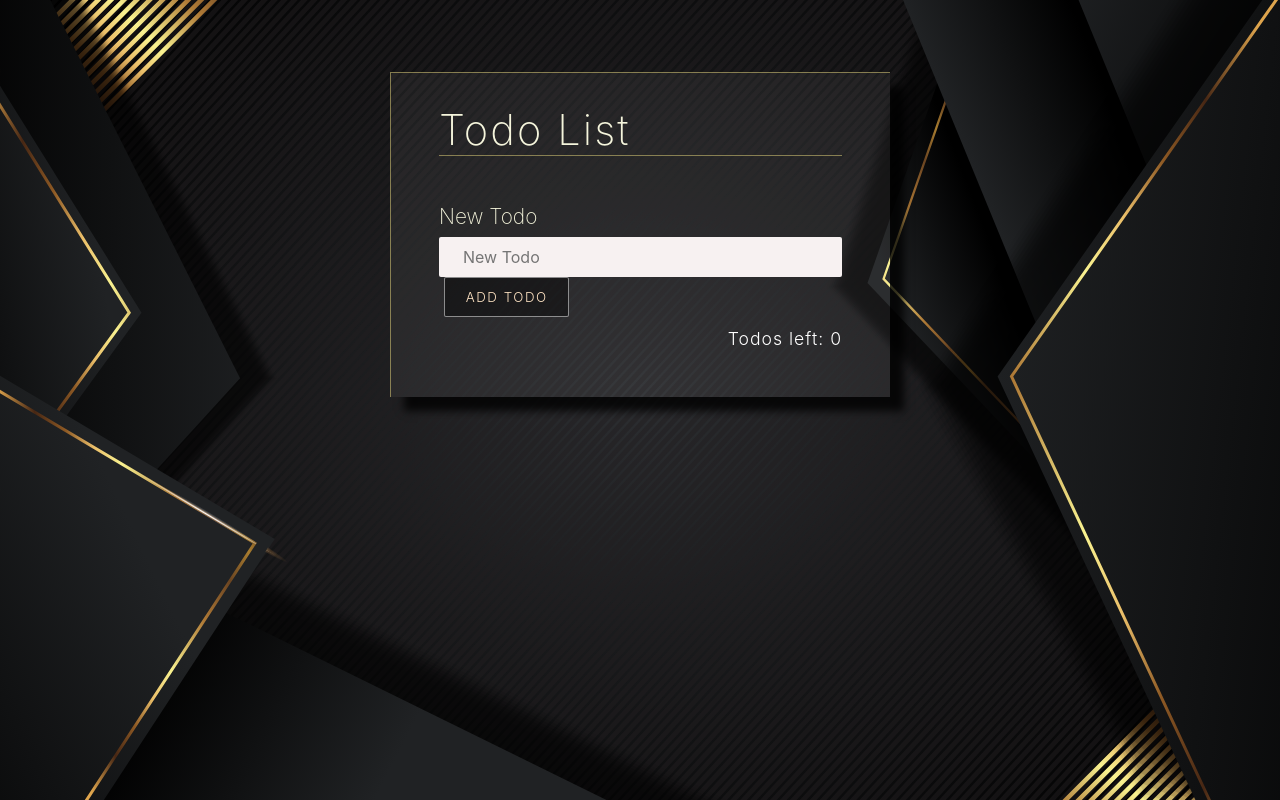
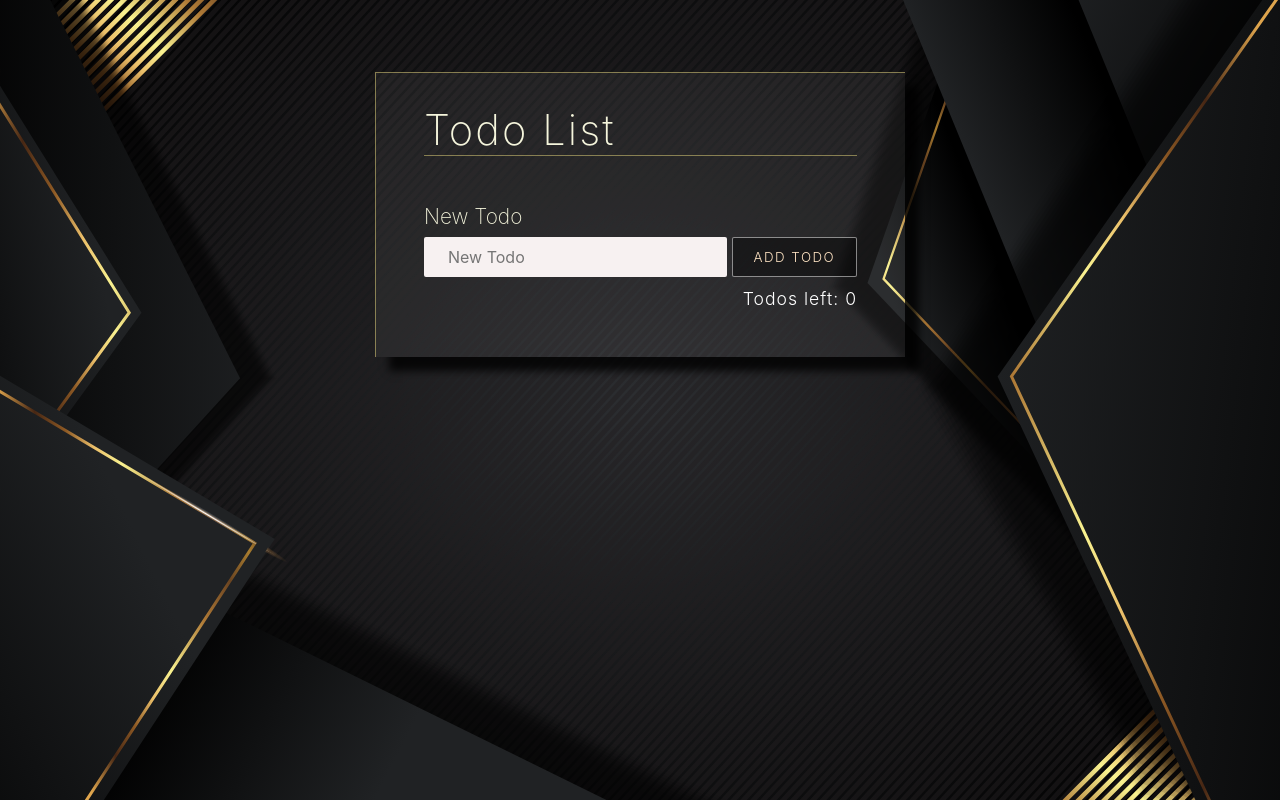
Before and after one commit to Durdona/App-Todo-React.JS, a React (Create React App) app: page / in a window 1280 px wide. Built offline with nearby package versions, Linux system fonts and the light colour scheme.

Commit message:
little fix on width

```diff
--- a/src/assets/TodoList.css
+++ b/src/assets/TodoList.css
@@ -1,7 +1,7 @@
 .TodoList {
 	margin: 4.5rem auto;
 	padding: 2rem 3rem 3rem;
-	max-width: 500px;
+	max-width: 530px;
 	background-color: rgba(255, 255, 255, 0.05);
 	color: beige;
 	box-shadow: 14px 14px 8px rgba(0, 0, 0, 0.8);
```
